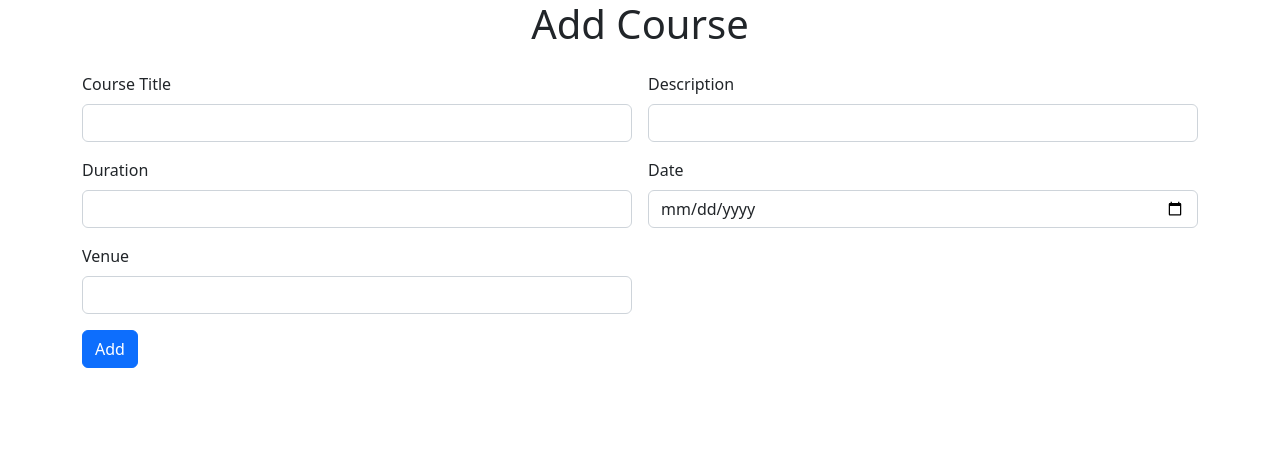
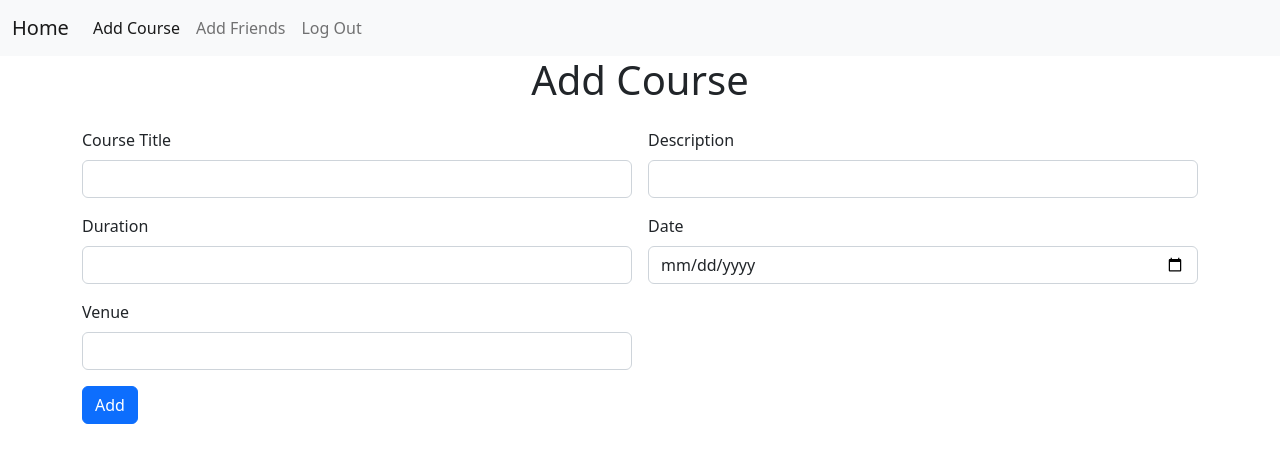
Before and after one commit to Asiyacm/nestdigitalAngularApp, an Angular app: page /addCourse in a window 1280 px wide. Shown: the top 462 px of the page. Built offline with nearby package versions, Linux system fonts and the light colour scheme.

Commit message:
navigation3 commit

```diff
--- a/src/app/add-course/add-course.component.html
+++ b/src/app/add-course/add-course.component.html
@@ -1,3 +1,4 @@
+<app-navigation3></app-navigation3>
 <div class="container">
     <div class="row">
         <div class="col col-12 col-sm-12 col-md-12 col-lg-12 col-xl-12 col-xxl-12">
--- a/src/app/add-friends/add-friends.component.html
+++ b/src/app/add-friends/add-friends.component.html
@@ -1,3 +1,4 @@
+<app-navigation3></app-navigation3>
 <div class="container">
     <div class="row">
         <div class="col col-12 col-sm-12 col-md-12 col-lg-12 col-xl-12 col-xxl-12">
--- a/src/app/app.module.ts
+++ b/src/app/app.module.ts
@@ -17,6 +17,7 @@
 import { RouterModule, Routes } from '@angular/router';
 import { NavigationComponent } from './navigation/navigation.component';
 import { Navigation2Component } from './navigation2/navigation2.component';
+import { Navigation3Component } from './navigation3/navigation3.component';
 
 
 const myRoute:Routes=
@@ -86,7 +87,8 @@
     AddFriendsComponent,
     ViewFriendsComponent,
     NavigationComponent,
-    Navigation2Component
+    Navigation2Component,
+    Navigation3Component
   ],
   imports: [
     BrowserModule,
--- /dev/null
+++ b/src/app/navigation3/navigation3.component.html
@@ -0,0 +1,21 @@
+<nav class="navbar navbar-expand-lg bg-light">
+    <div class="container-fluid">
+      <a class="navbar-brand" routerLink="#">Home</a>
+      <button class="navbar-toggler" type="button" data-bs-toggle="collapse" data-bs-target="#navbarNav" aria-controls="navbarNav" aria-expanded="false" aria-label="Toggle navigation">
+        <span class="navbar-toggler-icon"></span>
+      </button>
+      <div class="collapse navbar-collapse" id="navbarNav">
+        <ul class="navbar-nav">
+          <li class="nav-item">
+            <a class="nav-link active" aria-current="page" routerLink="/addCourse">Add Course</a>
+          </li>
+          <li class="nav-item">
+            <a class="nav-link" routerLink="/addFriends">Add Friends</a>
+          </li>
+          <li class="nav-item">
+            <a class="nav-link" routerLink="/adminLogin">Log Out</a>
+
+        </ul>
+      </div>
+    </div>
+  </nav>
```
Also changed, not shown: src/app/navigation3/navigation3.component.ts (added, +10 -0 lines), src/app/navigation3/navigation3.component.css (added).
